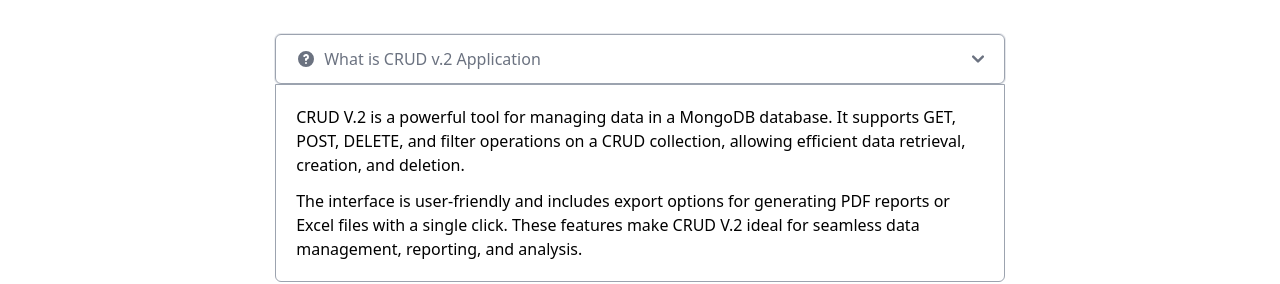
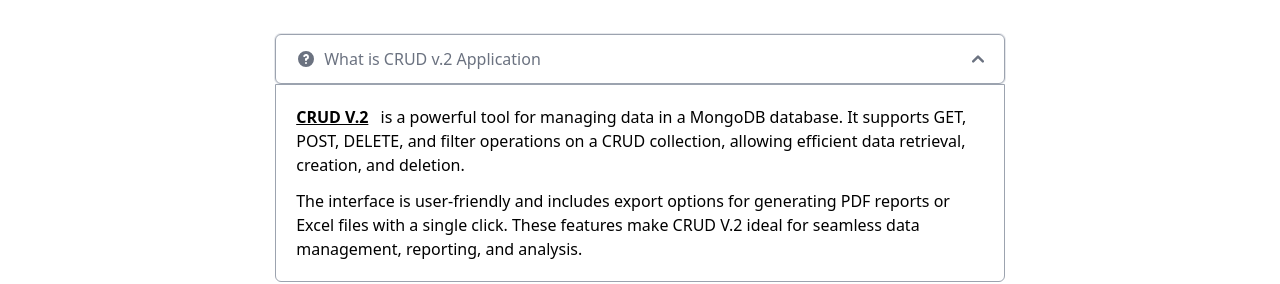
Before and after one commit to Sahasawat-Boss/boss-playground-v1, a Next.js app: page /pg1/app1 in a window 1280 px wide. Both pictures are taken after a click on the button "What is CRUD v.2 Application". Shown: the part 158-442 px from the top of the page. Built offline with nearby package versions, Linux system fonts and the light colour scheme; no server answers; the database is empty.

Commit message:
Edit minor change GUI

```diff
--- a/src/app/components/scrollUp.jsx
+++ b/src/app/components/scrollUp.jsx
@@ -30,7 +30,7 @@
     return (
         <button
             onClick={scrollToTop}
-            className={`fixed  text-white dark:text-black bottom-6 right-6 bg-black dark:bg-white text-4xl border border-white dark:border-none p-1 rounded-full transition-transform duration-200 hover:scale-125
+            className={`fixed  text-white dark:text-black bottom-6 right-6 bg-black dark:bg-white text-4xl border border-white dark:border-none rounded-full transition-transform duration-200 hover:scale-125
             ${isVisible ? "opacity-100" : "opacity-0 pointer-events-none"
                 }`}
             aria-label="Scroll to top"
--- a/src/app/pg1/app1/components/buttonAdd.jsx
+++ b/src/app/pg1/app1/components/buttonAdd.jsx
@@ -107,7 +107,7 @@
             </button>
 
             <dialog id="my_modal_2" className="modal text-black">
-                <div className="modal-box rounded-lg h-fit max-w-fit px-8">
+                <div className="modal-box rounded-lg h-fit max-w-fit px-6">
 
                     <div className="flex justify-between items-center pb-3">
                         <h3 className="font-bold text-[1.35rem] px-6">Add Data</h3>
--- a/src/app/pg1/app1/components/titleSection.jsx
+++ b/src/app/pg1/app1/components/titleSection.jsx
@@ -21,7 +21,7 @@
                     <button
                         type="button"
                         onClick={() => setIsOpen(!isOpen)}
-                        className="flex w-full items-center justify-between gap-3 rounded-md border border-gray-400 py-3 px-5 font-medium text-gray-500 hover:bg-gray-100 focus:ring-1 focus:ring-gray-200 rtl:text-right dark:border-gray-700 dark:text-gray-400 dark:hover:bg-gray-800 dark:focus:ring-gray-800"
+                        className="flex w-full items-center justify-between gap-3 rounded-md border border-gray-400 py-3 px-5 font-medium text-gray-500 hover:bg-gray-100 focus:ring-1 focus:ring-gray-200 rtl:text-right dark:border-gray-700 dark:text-gray-400 dark:hover:bg-[#202020] dark:focus:ring-gray-800"
                         aria-expanded={isOpen}
                         aria-controls="accordion-open-body-1"
                     >
@@ -42,8 +42,8 @@
                         </span>
                         <svg
                             data-accordion-icon
-                            className={`h-3 w-3 shrink-0 ${isOpen ? "rotate-180" : ""
-                                } transition-transform`}
+                            className={`h-3 w-3 shrink-0 ${isOpen ? "" : "rotate-180"
+                                } transition-transform duration-300`}
                             aria-hidden="true"
                             xmlns="http://www.w3.org/2000/svg"
                             fill="none"
@@ -62,13 +62,13 @@
                 {isOpen && (
                     <div
                         id="accordion-open-body-1"
-                        className=" border rounded-b-md border-gray-400 p-5 dark:border-gray-700 dark:bg-gray-900"
+                        className=" border rounded-b-md border-gray-400 p-5 dark:border-gray-700 dark:bg-black"
                     >
                         <p className="mb-3 text-black dark:text-gray-300">
-                        CRUD V.2 is a powerful tool for managing data in a MongoDB database. It supports GET, POST, DELETE, and filter operations on a CRUD collection, allowing efficient data retrieval, creation, and deletion.
+                            <span className="underline font-semibold mr-2">CRUD V.2</span> is a powerful tool for managing data in a MongoDB database. It supports GET, POST, DELETE, and filter operations on a CRUD collection, allowing efficient data retrieval, creation, and deletion.
                         </p>
                         <p className=" text-black dark:text-gray-300">
-                        The interface is user-friendly and includes export options for generating PDF reports or Excel files with a single click. These features make CRUD V.2 ideal for seamless data management, reporting, and analysis.
+                            The interface is user-friendly and includes export options for generating PDF reports or Excel files with a single click. These features make CRUD V.2 ideal for seamless data management, reporting, and analysis.
                         </p>
                     </div>
                 )}
--- a/src/app/pg1/app1/page.jsx
+++ b/src/app/pg1/app1/page.jsx
@@ -2,7 +2,6 @@
 
 import { useSession } from 'next-auth/react'
 import { useState, useEffect } from "react";
-import { IoReload } from "react-icons/io5";
 import { IoIosWarning } from "react-icons/io";
 import { FaRegCheckCircle } from "react-icons/fa";
 import Container from "../../components/container";
@@ -14,7 +13,6 @@
 import ExportToExcel from "./components/exportToExcel ";
 import ExportToPDF from "./components/exportToPdf";
 import ButtonAdd from "./components/buttonAdd";
-import { Tooltip } from 'react-tooltip';
 
 const Crude2 = () => {
     const { data: session } = useSession();
@@ -271,10 +269,10 @@
                 <div className="px-10 flex flex-col flex-grow bg-white dark:bg-black animate-fade-in ">
 
                     {/*//** ===== Search Options =====*/}
-                    <div className="bg-gray-200 mx-8 mb-6 text-gray-600 rounded-md shadow-md overflow-hidden">
+                    <div className="bg-gray-200 mx-8 mb-4 text-gray-600 rounded-md shadow-md overflow-hidden">
                         <button
                             onClick={toggleCollapse}
-                            className="w-full flex items-center justify-between py-3 px-4 bg-[#e6e6e6] hover:bg-[#dbdbdb] font-semibold focus:outline-none border border-gray-300"
+                            className="w-full flex items-center justify-between py-3 px-4 bg-[#eeeeee] hover:bg-[#e0e0e0] font-semibold focus:outline-none border border-gray-300"
                             aria-expanded={isOpen}
                         >
                             <span className="flex items-center">
@@ -288,7 +286,7 @@
                         <div
                             className={`transition-all duration-[0.38s] ${isOpen ? 'max-h-screen opacity-100' : 'max-h-0 opacity-0'} flex justify-center overflow-hidden bg-white`}
                         >
-                            <div className="pb-5 flex justify-center items-center text-center bg-gray-100 w-full">
+                            <div className="pb-5 flex justify-center items-center text-center border bg-white dark:bg-gray-100 w-full">
                                 <div className="mt-3 flex flex-col space-y-8 w-full ">
                                     <div className="grid grid-cols-2 gap-16 px-20">
                                         <div className="flex flex-col">
@@ -362,7 +360,7 @@
                         <button
                             disabled={selectedRows.length === 0}
                             className={`py-2 px-3 rounded-sm ${selectedRows.length > 0
-                                ? "bg-red-700 hover:bg-red-400 text-white"
+                                ? "bg-[#e63434] dark:bg-[#c22f2f] hover:bg-red-400 dark:hover:bg-red-500 text-white"
                                 : "bg-gray-300 dark:bg-[#afafaf] text-gray-600 dark:text-gray-600 cursor-not-allowed"
                                 }`}
                             onClick={() => document.getElementById("modal_confirm_delete").showModal()}
@@ -370,7 +368,7 @@
                             Delete
                         </button>
 
-                        <dialog id="modal_confirm_delete" className="modal text-black">
+                        <dialog id="modal_confirm_delete" className="modal text-black ">
                             <div className="modal-box rounded-lg h-fit max-w-[580px] px-8">
                                 <div className="flex flex-col justify-center items-center pb-3 font-semibold text-[1.5rem] text-red-500 ">
                                     <div className="bg-red-100 rounded-full px-2 py-1 pb-2 mb-3"><IoIosWarning className="text-3xl" /></div>
```
Also changed, not shown: src/app/globals.css (+8 -2 lines).
